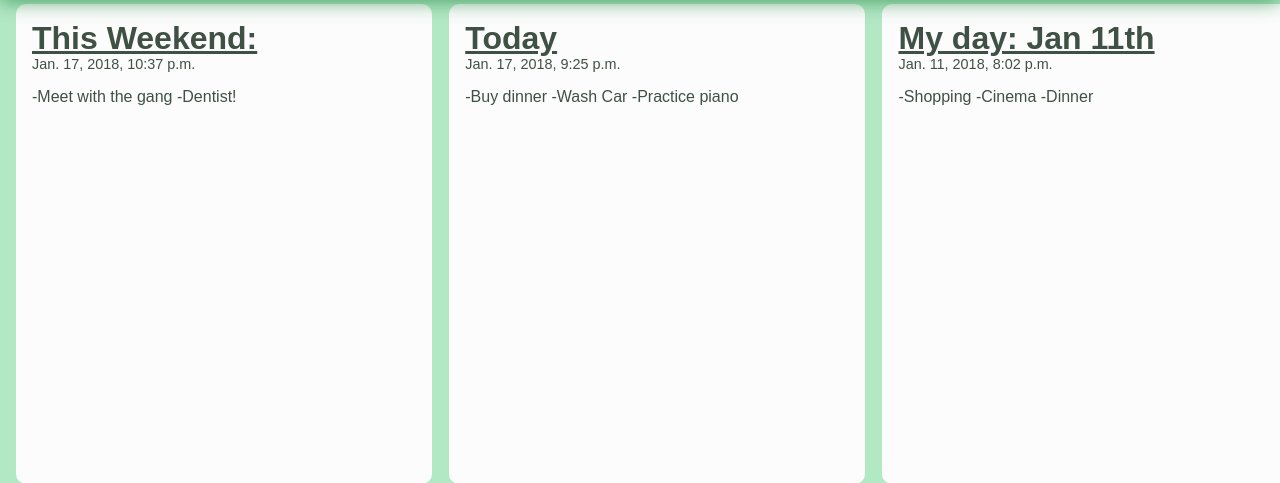
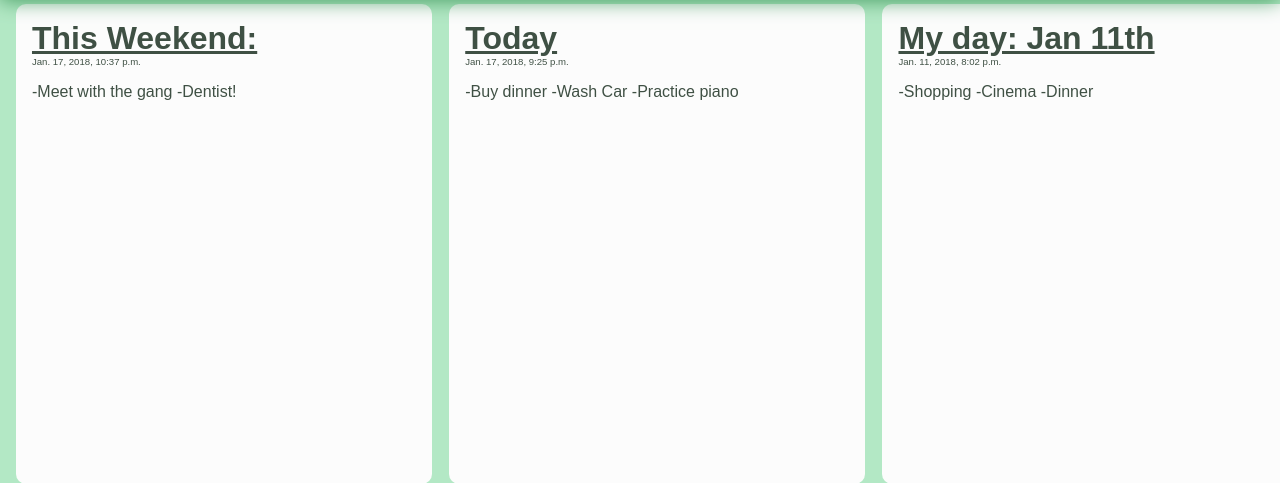
Before and after one commit to AidenH/-Oops, a Django app: page / in a window 1280 px wide. Shown: the part 128-611 px from the top of the page. Run offline with Django 3.2, Linux system fonts and the light colour scheme; data comes from the database, SQL or seed files in the repository.

Commit message:
Change .tile_date font size

```diff
--- a/oops/static/css/style.css
+++ b/oops/static/css/style.css
@@ -92,6 +92,6 @@ div.tile {
 }
 
 .tile_date {
-  font-size: 0.9em;
+  font-size: 0.6em;
   line-height: 1em;
 }
```
